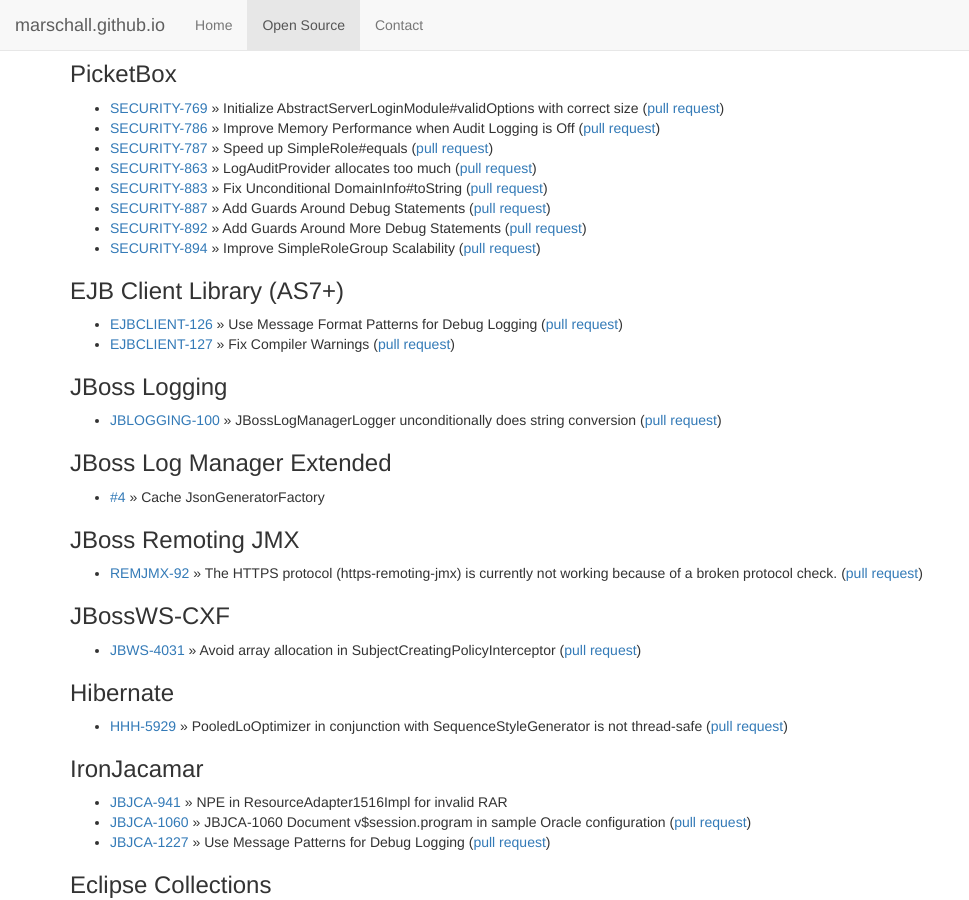
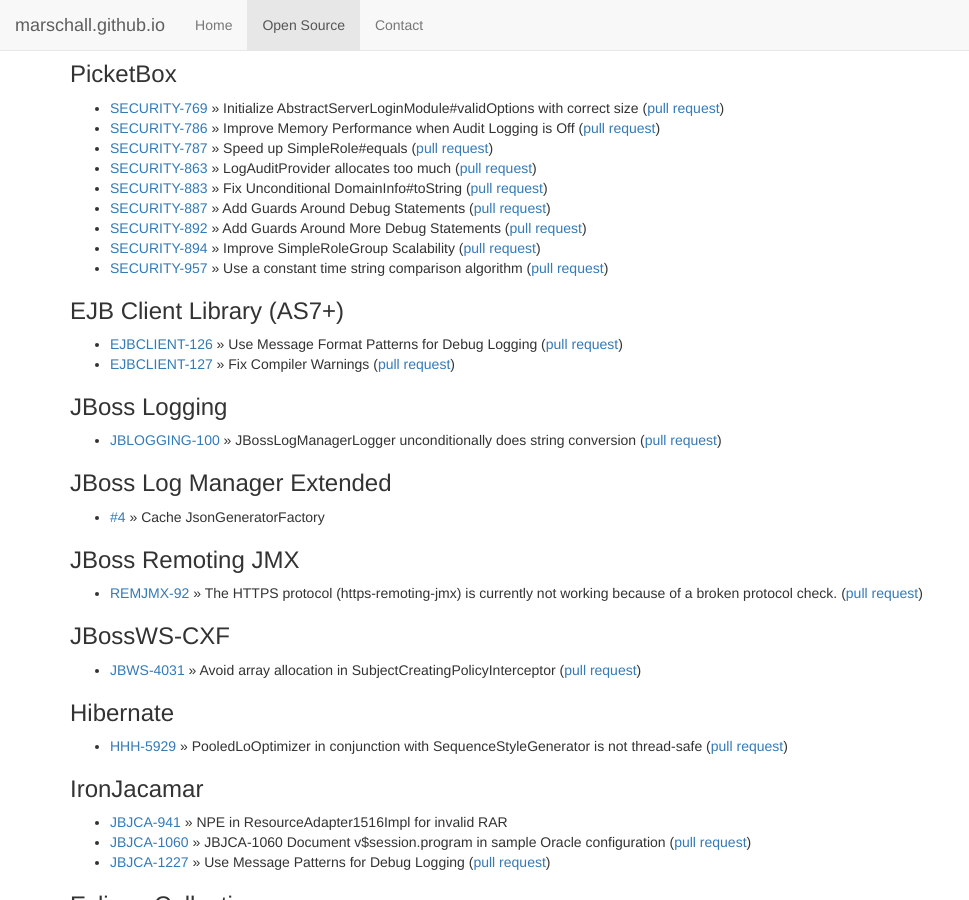
Before and after one commit to marschall/marschall.github.com, a Jekyll site: the page built from open-source.html, in a window 1280 px wide and 900 px high, scrolled down 2557 px. Shown: the whole window, without its empty margins (0-969 px from the left). Built offline with Jekyll 4.4.1, drawn with Linux system fonts in a browser that asks for light colours.

Commit message:
add SECURITY-957

```diff
--- a/open-source.html
+++ b/open-source.html
@@ -168,6 +168,7 @@
   <li><a href="https://issues.jboss.org/browse/SECURITY-887">SECURITY-887</a> &raquo; Add Guards Around Debug Statements (<a href="https://github.com/picketbox/picketbox/pull/34">pull request</a>)</li>
   <li><a href="https://issues.jboss.org/browse/SECURITY-892">SECURITY-892</a> &raquo; Add Guards Around More Debug Statements (<a href="https://github.com/picketbox/picketbox/pull/37">pull request</a>)</li>
   <li><a href="https://issues.jboss.org/browse/SECURITY-894">SECURITY-894</a> &raquo; Improve SimpleRoleGroup Scalability (<a href="https://github.com/picketbox/picketbox/pull/39">pull request</a>)</li>
+  <li><a href="https://issues.jboss.org/browse/SECURITY-957">SECURITY-957</a> &raquo; Use a constant time string comparison algorithm (<a href="https://github.com/picketbox/picketbox/pull/65">pull request</a>)</li>
 </ul>
 <h3>EJB Client Library (AS7+)</h3>
 <ul>
```
